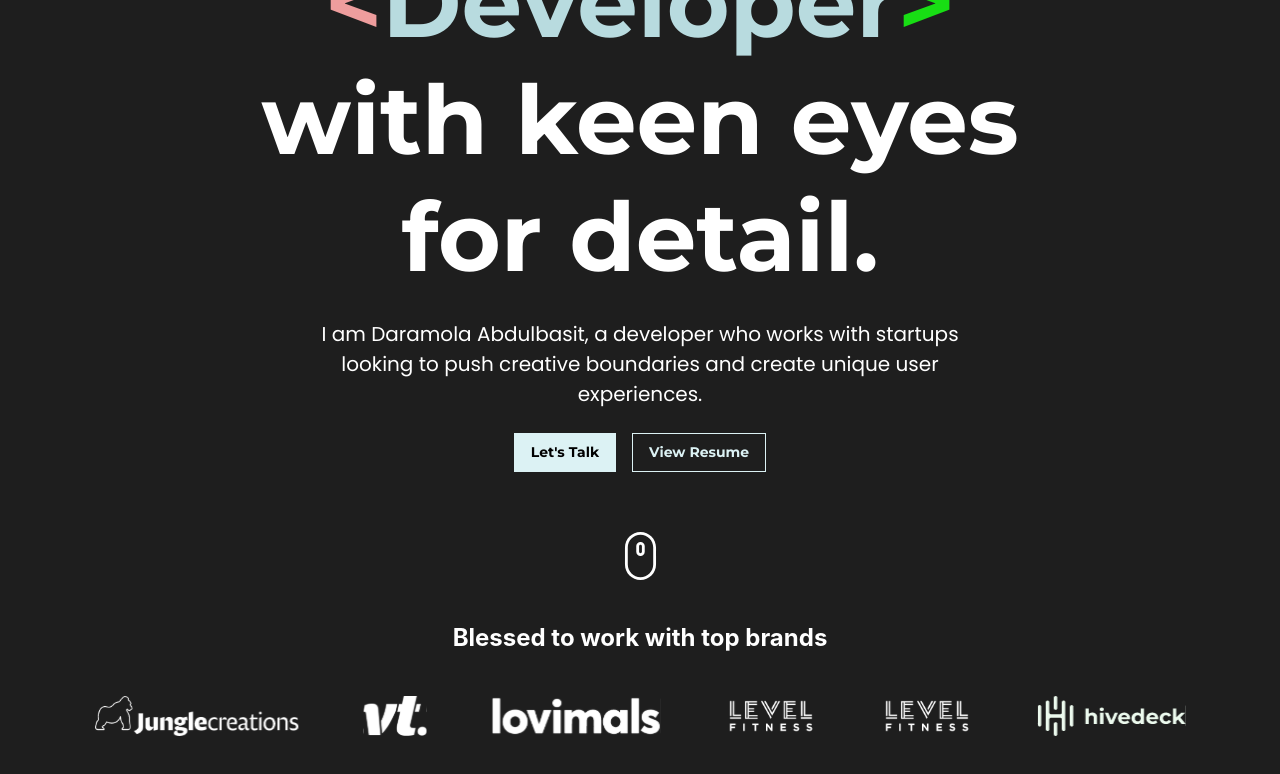
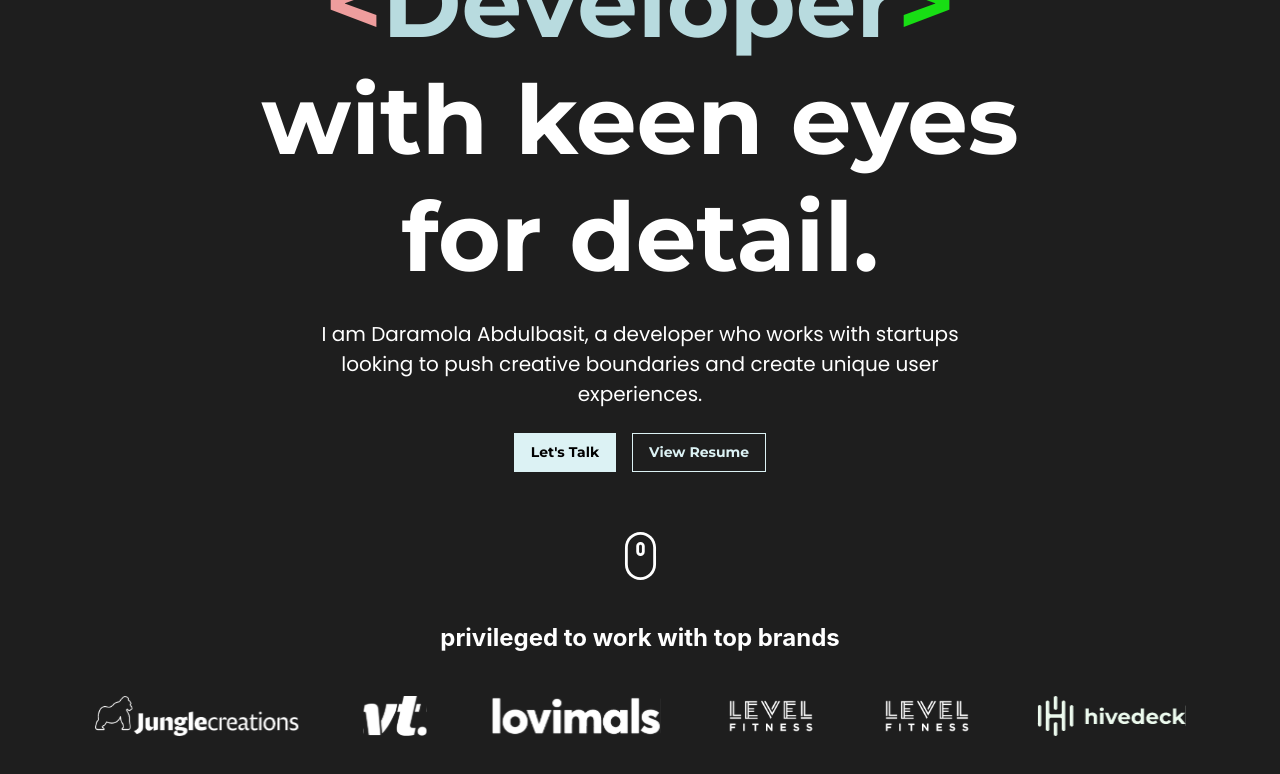
Before and after one commit to olaiyabasit/Portfolio, a Next.js app: page / in a window 1280 px wide. Shown: the part 336-1110 px from the top of the page. Built offline with nearby package versions, Linux system fonts and the light colour scheme.

Commit message:
changed blessed to priviledged

```diff
--- a/components/V2/testimonial/Testimonial.tsx
+++ b/components/V2/testimonial/Testimonial.tsx
@@ -9,7 +9,7 @@ export const Testimonial = () => {
     <div className="h-[60vh] bg-[#1E1E1E] ">
       <div className="max-w-[1280px] m-auto">
         <p className="text-white text-[24px] font-bold text-center">
-          Blessed to work with top brands
+          privileged to work with top brands
         </p>
         <div className="flex justify-center gap-[64px] mt-[40px]">
           {displayBrands()}
```
